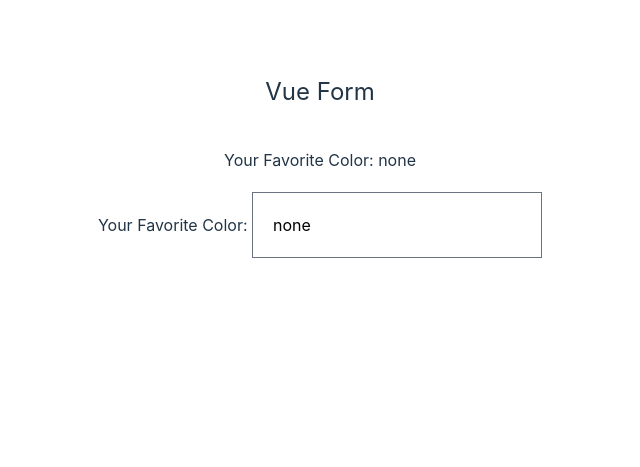
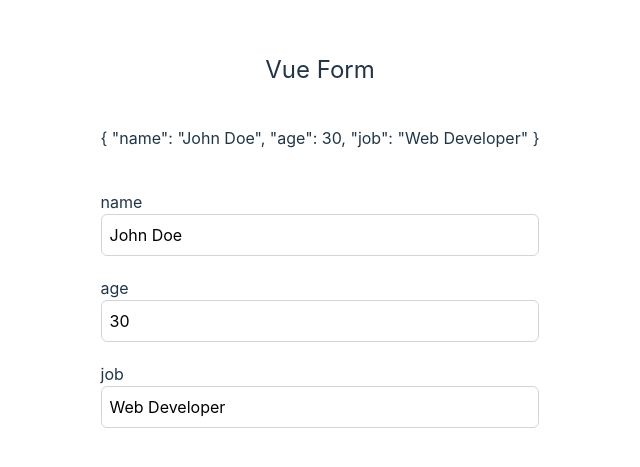
Before and after one commit to ahnaf00/vue-form, a Vue app: page / in a window 1280 px wide. Shown: the part 149-616 px from the top of the page, without its empty margins (320-960 px from the left). Built offline with nearby package versions, Linux system fonts and the light colour scheme.

Commit message:
episode-02

```diff
--- a/src/App.vue
+++ b/src/App.vue
@@ -1,25 +1,30 @@
 <script setup>
-import {ref} from 'vue'
-
-const color = ref("none");
-
-const getStyle = () => {
-  return {
-    backgroundColor:color.value,
-  }
-}
+import { ref, reactive } from 'vue'
+const person = reactive({
+  name: 'John Doe',
+  age: 30,
+  job: 'Web Developer',
+})
 
 </script>
 
 <template>
   <section class="mx-auto container">
     <h1 class="text-2xl mb-10">Vue Form</h1>
-    <p class="pb-5">Your Favorite Color: {{ color }}</p>
-    <p>
-      Your Favorite Color:
-      <input class="p-5 text-black" v-model="color" />
-      <div class="w-32 h-32 mt-10" :style="getStyle()"></div>
+    <p class="mb-10">
+      {{ person }}
     </p>
+
+    <!-- <div class="flex flex-col mb-5 text-left" >
+      <label for="name">Name</label>
+      <input type="text" class="border border-gray-300 rounded-md p-2 text-black" v-model="person.name" />
+    </div> -->
+
+    <div class="flex flex-col mb-5 text-left" v-for="(value, key, index) in person" :key="key">
+      <label for="name">{{ key }}</label>
+      <input type="text" class="border border-gray-300 rounded-md p-2 text-black" v-model="person[key]"/>
+    </div>
+
   </section>
 </template>
 
```
